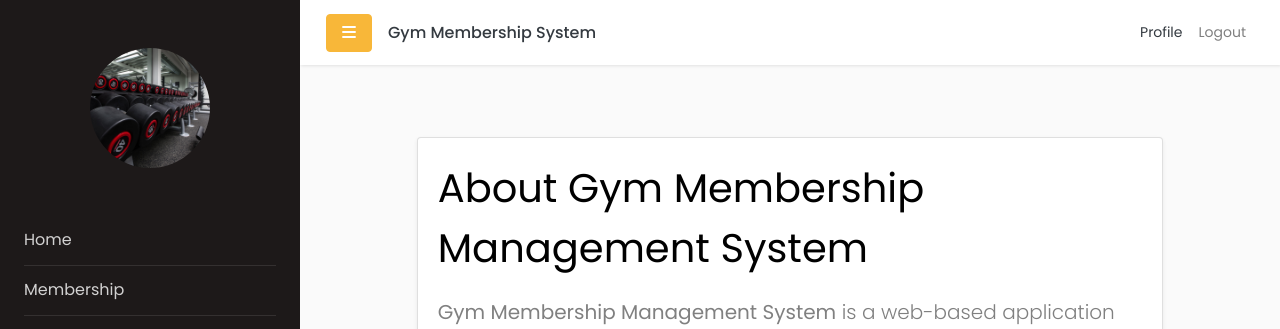
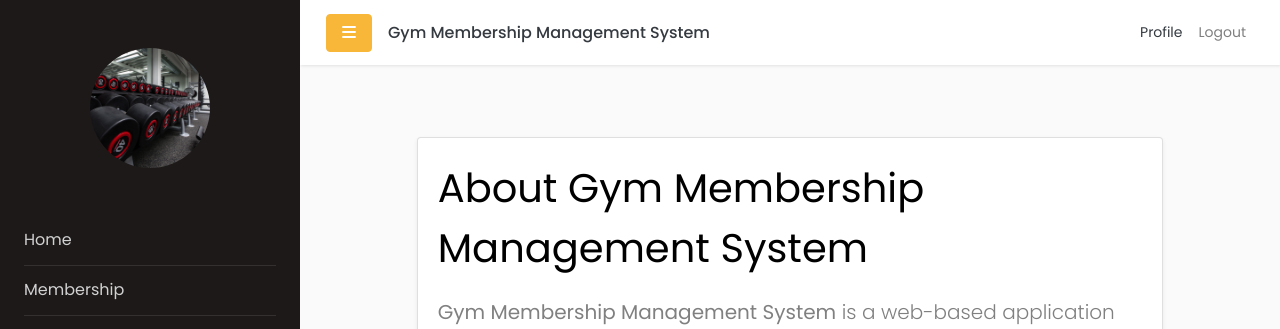
Before and after one commit to Fidel-Jr/GymMembershipMS, a Flask app: page /about in a window 1280 px wide. Shown: the top 329 px of the page. Run offline with Flask 3, Linux system fonts and the light colour scheme; a user stored in the database is signed in; data comes from the database, SQL or seed files in the repository; parts of the project's set-up code (start-up, migrations or seed data) failed here and were passed over; some libraries are stand-ins or nearby versions.

Commit message:
Update navbar title to 'Gym Membership Management System'

```diff
--- a/app/templates/components/navbar.html
+++ b/app/templates/components/navbar.html
@@ -12,7 +12,7 @@
       <i class="fa fa-bars"></i>
     </button>
 
-    <h6 class="m-0 ml-3 text-dark d-none d-md-block">Gym Membership System</h6>
+    <h6 class="m-0 ml-3 text-dark d-none d-md-block">Gym Membership Management System</h6>
 
     <div class="collapse navbar-collapse" id="navbarSupportedContent">
       <ul class="nav navbar-nav ml-auto">
```
